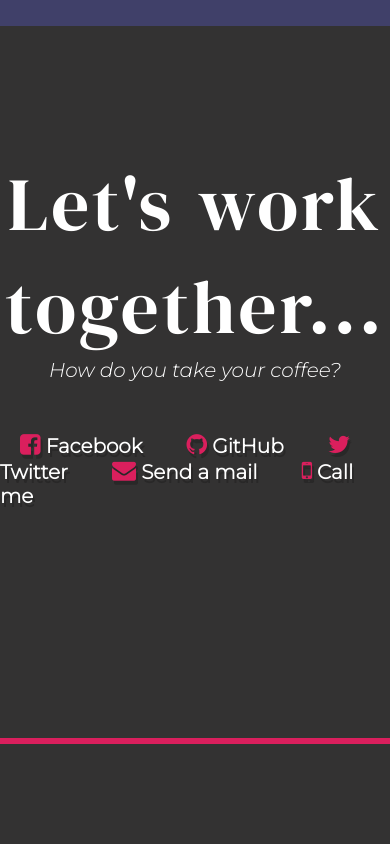
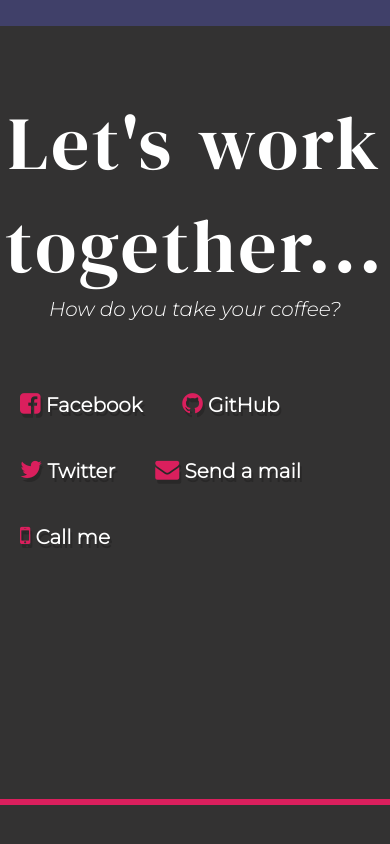
Before and after one commit to zaiiin-u/HTML-CSS-final-assignment, a plain HTML site: page index.html in a window 390 px wide. Shown: the part 2422-3266 px from the top of the page. Drawn offline with Linux system fonts and the light colour scheme.

Commit message:
add responsiveness

```diff
--- a/css/main.scss
+++ b/css/main.scss
@@ -216,3 +216,10 @@ main {
 #movedown:hover {
   top: +10px;
 }
+.details
+
+ {
+   display:flex;
+   flex-wrap: wrap;
+   justify-items:center;
+      }
```
Also changed, not shown: css/main.css, 1 other file.
